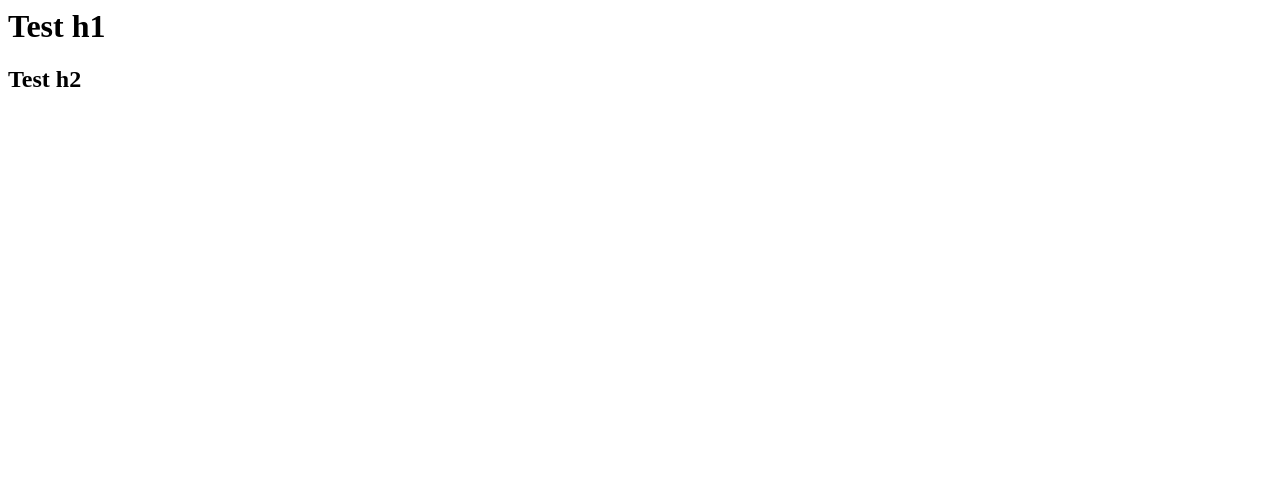
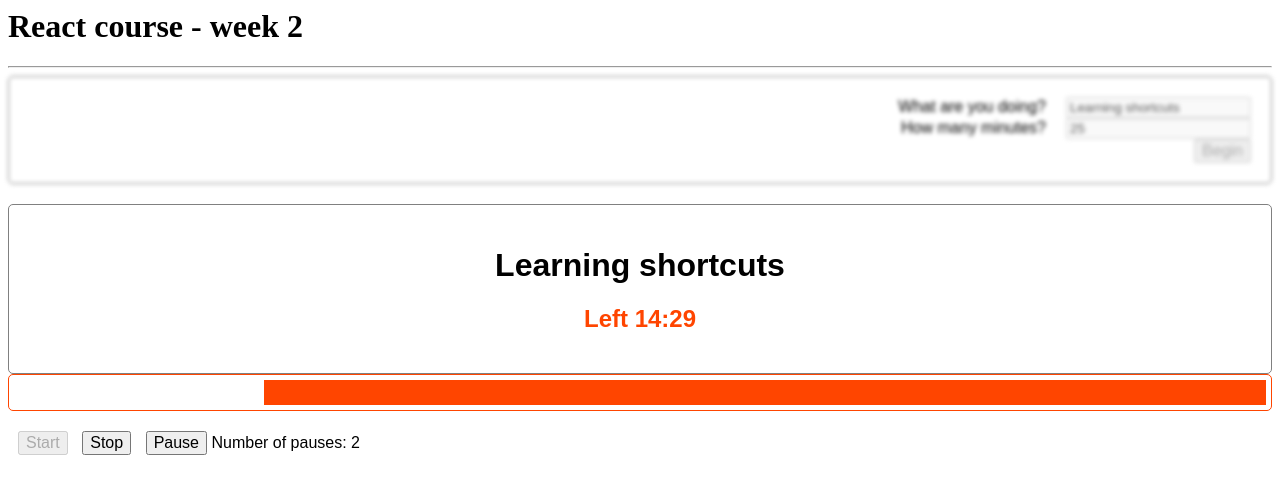
Before and after one commit to MrZet/ReactCourseWeek2, a plain HTML site: page index.html in a window 1280 px wide. Drawn offline with Linux system fonts and the light colour scheme.

Commit message:
Basic controls and styles

```diff
--- a/index.html
+++ b/index.html
@@ -1,9 +1,80 @@
 <html>
     <head>
-        <title>Test page</title>
+        <meta charset="UTF-8">
+        <meta name="viewport" content="width=device-width, initial-scale=1.0">
+        <meta http-equiv="X-UA-Compatible" content="ie=edge">
+        <title>React course - week 2</title>
+        <style>
+            .App {
+                font-family: sans-serif;
+            }
+            .TimeboxEditor {
+                text-align: right;
+                border: 1px solid gray;
+                border-radius: 5px;
+                padding: 20px;
+                margin-bottom: 20px;
+            }
+            input {
+                min-width: 20px;
+                margin-left: 20px;
+                font: size 16px;
+            }
+            button {
+                font-size:16px;
+                margin-left: 10px;
+            }
+            .Timebox {
+                border: 1px solid gray;
+                border-radius: 5px;
+                padding: 20px;
+                text-align: center;
+            }
+            .Clock {
+                color: orangered;
+            }
+            .ProgressBar {
+                border: 1px solid orangered;
+                border-radius: 5px;
+                height: 25px;
+                margin-bottom: 20px;
+                padding: 5px;
+            }
+            .ProgressBar >.ActualProgress {
+                height: 100%;
+                background-color: white;
+                float: left;
+            }
+            .ProgressBar >.MaxProgress {
+                height: 100%;
+                background-color: orangered;
+            }
+            .inactive {
+                filter: blur(2px) grayscale(1)
+            }
+        </style>
     </head>
     <body>
-        <h1>Test h1</h1>
-        <h2>Test h2</h2>
+        <h1>React course - week 2</h1>
+        <hr>
+        <div class="App">
+            <div class="TimeboxEditor inactive">
+                <label>What are you doing?<input type="text" value="Learning shortcuts" disabled></label><br>
+                <label>How many minutes?<input type="number" value ="25" disabled></label><br>
+                <button disabled>Begin</button>
+            </div>
+            <div class="Timebox">
+                <h1>Learning shortcuts</h1>
+                <h2 class="Clock">Left 14:29</h2>
+            </div>
+            <div class="ProgressBar">
+                <div style="width:20%" class="ActualProgress"></div>
+                <div class="MaxProgress"></div>
+            </div>
+            <button disabled>Start</button>
+            <button>Stop</button>
+            <button>Pause</button>
+            Number of pauses: 2
+        </div>
     </body>
 </html>
```
